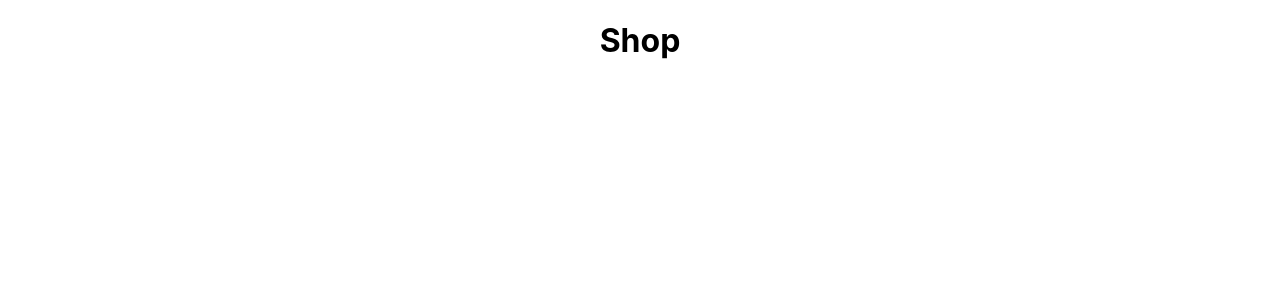
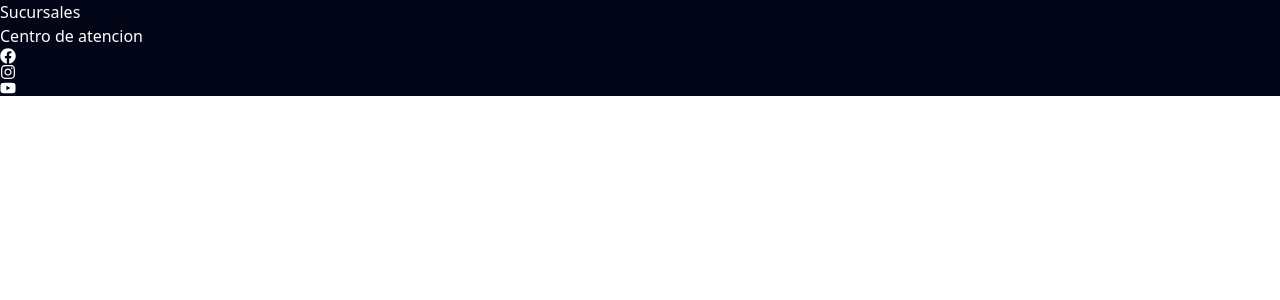
Before and after one commit to ErwinAdriel/react-avcomputing, a React (Create React App) app: page / in a window 1280 px wide. Shown: the top 300 px of the page. Built offline with nearby package versions, Linux system fonts and the light colour scheme.

Commit message:
instalando dependencias Tailwindcss

```diff
--- a/src/App.css
+++ /dev/null
@@ -1,38 +0,0 @@
-.App {
-  text-align: center;
-}
-
-.App-logo {
-  height: 40vmin;
-  pointer-events: none;
-}
-
-@media (prefers-reduced-motion: no-preference) {
-  .App-logo {
-    animation: App-logo-spin infinite 20s linear;
-  }
-}
-
-.App-header {
-  background-color: #282c34;
-  min-height: 100vh;
-  display: flex;
-  flex-direction: column;
-  align-items: center;
-  justify-content: center;
-  font-size: calc(10px + 2vmin);
-  color: white;
-}
-
-.App-link {
-  color: #61dafb;
-}
-
-@keyframes App-logo-spin {
-  from {
-    transform: rotate(0deg);
-  }
-  to {
-    transform: rotate(360deg);
-  }
-}
--- a/src/App.js
+++ b/src/App.js
@@ -1,9 +1,10 @@
-import './App.css';
+import Header from './components/Header';
 
 function App() {
   return (
     <div className="App">
-      <h1>Shop</h1>
+      <Header />
+      <h1 className="text-white">Shop</h1>
     </div>
   );
 }
--- /dev/null
+++ b/src/components/Header.jsx
@@ -0,0 +1,27 @@
+import { FaFacebook, FaInstagram, FaYoutube } from "react-icons/fa";
+
+export default function Header(){
+    return(
+        <header>
+            <div class="bg-slate-950 text-white">
+                <div>
+                    <div>
+                        <div>
+                            <ul>
+                                <li>Sucursales</li>
+                                <li>Centro de atencion</li>
+                            </ul>
+                        </div>
+                        <div>
+                            <FaFacebook />
+                            <FaInstagram />
+                            <FaYoutube />
+                        </div>
+                    </div>
+                </div>
+            </div>
+            <div></div>
+            <div></div>
+        </header>
+    );
+}
--- a/src/index.css
+++ b/src/index.css
@@ -1,13 +1,3 @@
-body {
-  margin: 0;
-  font-family: -apple-system, BlinkMacSystemFont, 'Segoe UI', 'Roboto', 'Oxygen',
-    'Ubuntu', 'Cantarell', 'Fira Sans', 'Droid Sans', 'Helvetica Neue',
-    sans-serif;
-  -webkit-font-smoothing: antialiased;
-  -moz-osx-font-smoothing: grayscale;
-}
-
-code {
-  font-family: source-code-pro, Menlo, Monaco, Consolas, 'Courier New',
-    monospace;
-}
+@tailwind base;
+@tailwind components;
+@tailwind utilities;
--- a/tailwind.config.js
+++ b/tailwind.config.js
@@ -1,6 +1,8 @@
 /** @type {import('tailwindcss').Config} */
 module.exports = {
-  content: [],
+  content: [
+    "./src/**/*.{js,jsx,ts,tsx}",
+  ],
   theme: {
     extend: {},
   },
```
